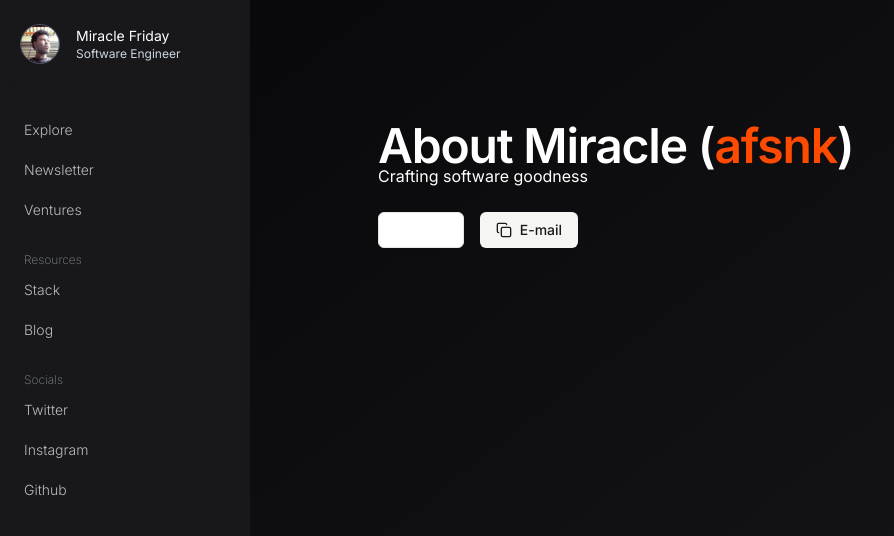
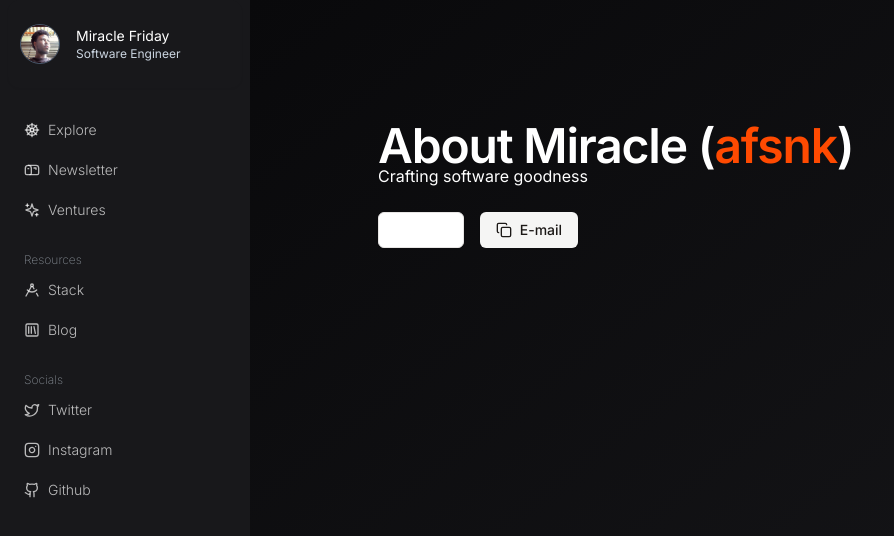
Before and after one commit to afullsnack/personal, a Next.js app: page / in a window 1280 px wide. Shown: the top 536 px of the page, without its empty margins (0-894 px from the left). Built offline with nearby package versions, Linux system fonts and the light colour scheme.

Commit message:
feat: added icons to menu items and added drawer menu to mobile screen

```diff
--- a/src/components/main-layout.tsx
+++ b/src/components/main-layout.tsx
@@ -1,7 +1,7 @@
 import Image from "next/image";
 import React from "react";
 import profilePic from "../assets/profile-pic.jpeg";
-import { Menu, X } from "lucide-react";
+import { Menu, X, Twitter, Github, Instagram, ExternalLink, Sparkles, ShipWheel, DraftingCompass, Mailbox, LibrarySquare } from "lucide-react";
 import { Button } from "~/components/ui/button";
 import {
   Drawer,
@@ -15,17 +15,17 @@ import {
 const menuItems = [
   {
     title: "Explore",
-    icon: null,
+    icon: <ShipWheel className="h-4 w-4" />,
     href: "/explore",
   },
   {
     title: "Newsletter",
-    icon: null,
+    icon: <Mailbox className="h-4 w-4" />,
     href: "/newsletter",
   },
   {
     title: "Ventures",
-    icon: null,
+    icon: <Sparkles className="h-4 w-4" />,
     href: "/ventures",
   },
 ];
@@ -33,12 +33,12 @@ const menuItems = [
 const resourceMenuItems = [
   {
     title: "Stack",
-    icon: null,
+    icon: <DraftingCompass className="h-4 w-4" />,
     href: "/stack",
   },
   {
     title: "Blog",
-    icon: null,
+    icon: <LibrarySquare className="h-4 w-4" />,
     href: "/blog",
   },
 ];
@@ -46,17 +46,17 @@ const resourceMenuItems = [
 const socialsMenuItems = [
   {
     title: "Twitter",
-    icon: null,
+    icon: <Twitter  className="h-4 w-4"/>,
     href: "https://x.com/afullsnack",
   },
   {
     title: "Instagram",
-    icon: null,
+    icon: <Instagram className="h-4 w-4" />,
     href: "https://instagram.com/afullsnack",
   },
   {
     title: "Github",
-    icon: null,
+    icon: <Github className="h-4 w-4" />,
     href: "https://github.com/afullsnack",
   },
 ];
@@ -167,7 +167,7 @@ export const MainLayout: React.FC<{ children: React.ReactNode }> = ({
             <a
               href={item.href}
               key={item.title}
-              className="flex w-full items-start justify-start rounded-md px-4 py-2 text-sm font-light text-white/70 hover:bg-zinc-500/10 hover:text-[#FF4A01]"
+              className="flex w-full items-center gap-2 justify-start rounded-md px-4 py-2 text-sm font-light text-white/70 hover:bg-zinc-500/10 hover:text-[#FF4A01]"
             >
               {item.icon}
               {item.title}
@@ -181,7 +181,7 @@ export const MainLayout: React.FC<{ children: React.ReactNode }> = ({
             <a
               href={item.href}
               key={item.title}
-              className="flex w-full items-start justify-start rounded-md px-4 py-2 text-sm font-light text-white/70 hover:bg-zinc-500/10 hover:text-[#FF4A01]"
+              className="flex w-full items-center gap-2 justify-start rounded-md px-4 py-2 text-sm font-light text-white/70 hover:bg-zinc-500/10 hover:text-[#FF4A01]"
             >
               {item.icon}
               {item.title}
@@ -196,10 +196,13 @@ export const MainLayout: React.FC<{ children: React.ReactNode }> = ({
               href={item.href}
               key={item.title}
               target="_blank"
-              className="flex w-full items-start justify-start rounded-md px-4 py-2 text-sm font-light text-white/70 hover:bg-zinc-500/10 hover:text-[#FF4A01]"
+              className="flex group w-full gap-2 items-center justify-between rounded-md px-4 py-2 text-sm font-light text-white/70 hover:bg-zinc-500/10 hover:text-[#FF4A01]"
             >
-              {item.icon}
-              {item.title}
+              <span className="flex items-center justify-start gap-2">
+                {item.icon}
+                {item.title}
+              </span>
+              <ExternalLink className="h-3 w-3 opacity-0 group-hover:opacity-100" />
             </a>
           ))}
         </div>
```
